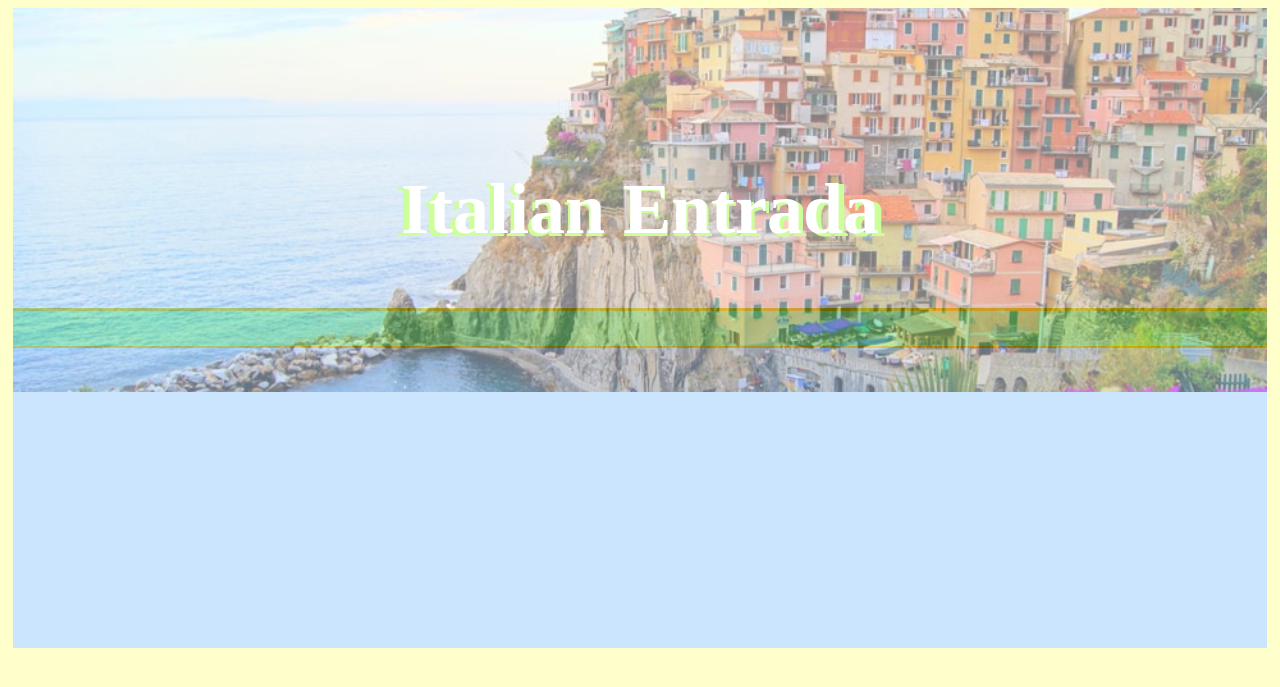
After one commit to Alanajh/Sites, a PHP site: page /travel/index.php in a window 1280 px wide. The commit adds this page. Shown: the top 687 px of the page. Run offline with PHP 8.4, Linux system fonts and the light colour scheme.

Commit message:
Italia
Added Italy travel site for more professional portfolio

```diff
--- /dev/null
+++ b/travel/index.php
@@ -0,0 +1,39 @@
+<!DOCTYPE html>
+<html>
+	<head>
+		<link rel="stylesheet" type="text/css" href="italy.css"></link>
+	<head>
+	<body>
+		<div id="menu" >
+			<img src="Italy-holidays.jpg">
+			<h2 id="shadow">Italian Entrada<h2>
+			<h2 id="original">Italian Entrada<h2>
+		</div>
+
+		<div id="surround">
+			<div id="deco1"></div>
+			<div id="navigation">
+				<nav>
+
+				</nav>
+			</div><!-- end of "navigation" -->
+
+			<div id="deco2"></div>
+		</div> <!-- end of "surround" -->
+				<div id="section">
+					<section>
+
+ 					</section>
+					<section>
+
+					</section>
+				</div>
+			</div>
+
+		<div id="toes">
+			<footer>
+
+			</footer>
+		</div>
+	</body>
+</html>
--- /dev/null
+++ b/travel/italy.css
@@ -0,0 +1,55 @@
+
+/* ALANA HARMON (c) July 2015 */
+
+body{
+	background-color: #FFFFCC;
+	padding-left: 5px;
+	padding-right: 5px;
+}
+
+img {
+    opacity: 0.5;
+    filter: alpha(opacity=40); /* For IE8 and earlier */
+	width: 100%;
+	}
+
+#deco1{
+	background-color: #CCCC00;
+	height: 3px;
+}
+#deco2{
+	background-color: #CCCC00;
+	height: 2px;
+}
+#menu{
+	position: relative;
+	background-color: #FFFFFF;
+	height: 300px;
+	text-align: center;
+	top-margin: 0px;
+	width: 100%;
+}
+#navigation{
+	background-color: #99FF99;
+	height:  35px;
+}
+#original{
+	color: white;
+	font-size: 72px;
+	left: 0;
+	position: absolute;
+	top: 100px;
+	width: 100%;
+}
+#section{
+	background-color: #CCE5FF;
+	height: 300px;
+}
+#shadow{
+	color: #CCFF99;
+	font-size: 74px;
+	left: 0;
+	position: absolute;
+	top: 100px;
+	width: 100%;
+}
```
Also changed, not shown: Art Gallery/index.php (+8 -2 lines), travel/Colosseum_in_Rome,_Italy_-_April_2007.jpg (added), travel/Italy-holidays.jpg (added), travel/depositphotos_10894088-Italy-love---heart-shape-with-vector-icons.jpg (added), travel/it.jpg (added), travel/italy-04.jpg (added), travel/italy_2631046a.jpg (added), travel/taste.jpg (added), travel/vintage.jpg (added), 1 other file.
